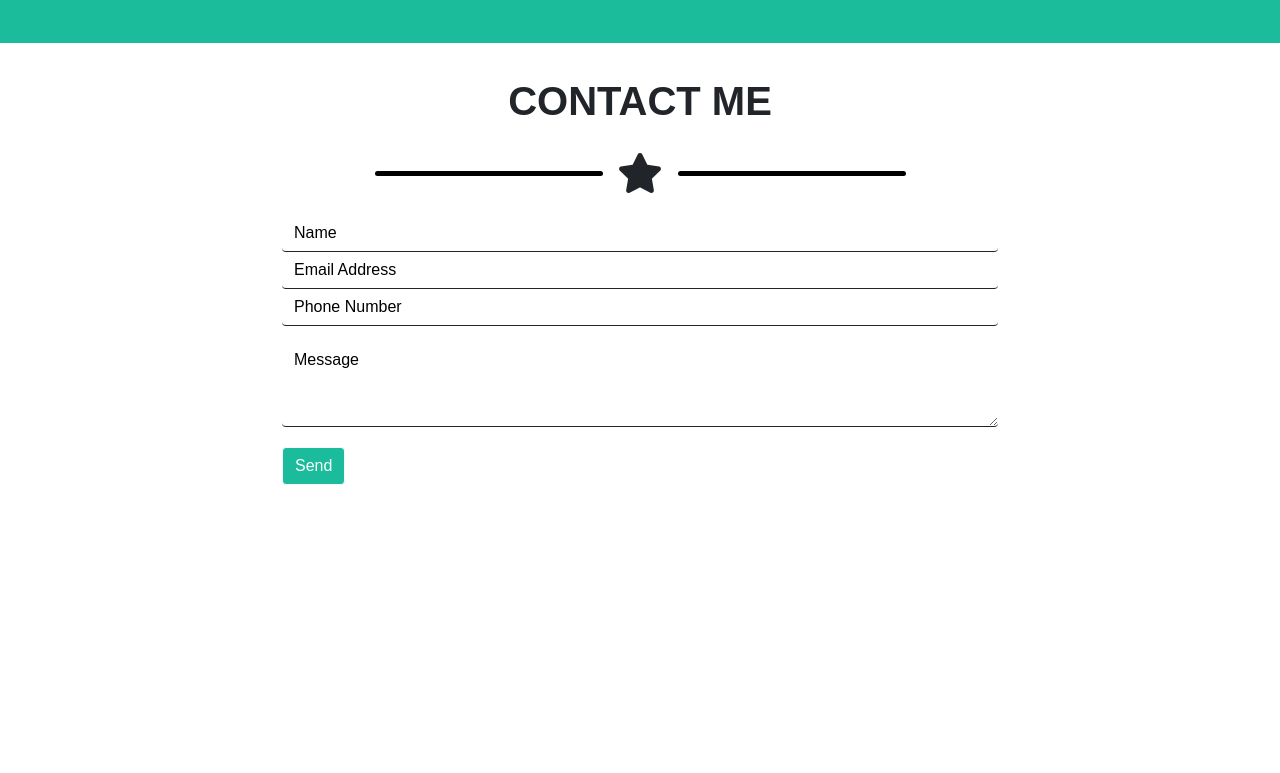
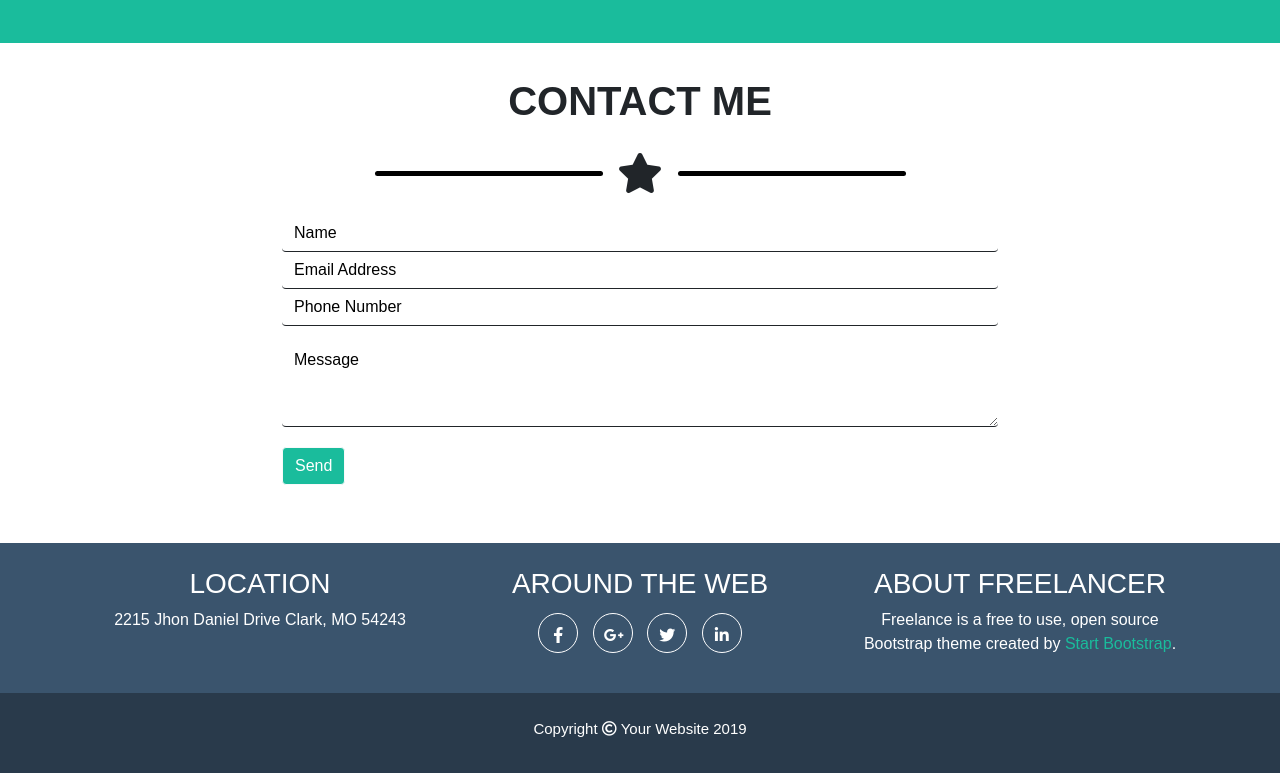
Before and after one commit to Lorbac/html-css-bootstrap-freelancer, a plain HTML site: page index.html in a window 1280 px wide. Shown: the part 1961-2734 px from the top of the page. Before the commit the page ends 2504 px from the top, so only its background shows below. Drawn offline with nearby package versions, Linux system fonts and the light colour scheme.

Commit message:
Fine esercizio

```diff
--- a/css/style.css
+++ b/css/style.css
@@ -170,6 +170,38 @@ footer {
     width: 100%;
 }
 
+#top_footer {
+    height: 150px;
+    background-color: #3A546D;
+    color: white;
+}
+
+#top_footer a {
+    text-decoration: none;
+    color: #1ABC9C;
+}
+
+#top_footer .social span {
+    width: 40px;
+    height: 40px;
+    display: inline-block;
+    border: 1px solid white;
+    border-radius: 50%;
+    padding: 10px;
+    margin: 5px;
+}
+
+#bot_footer {
+    width: 100%;
+    height: 80px;
+    background-color: #293a4b;
+    color: white;
+}
+
+#bot_footer span {
+    font-size: 15px;
+}
+
 /* Fine footer  */
 
 /* Media queries */
@@ -195,13 +227,31 @@ footer {
         font-size: 30px;
     }
 
+    .ms_padding200 {
+        padding: 0 20px;
+    }
+
+    #top_footer .social span {
+        margin: 0;
+    }
+
+    #top_footer {
+        height: 400px;
+    }
+}
+
+@media screen and (max-width: 768px) {
+
     #about {
         height: 600px;
     }
 
-    .ms_padding200 {
-        padding: 0 20px;
+    #top_footer h3 {
+        font-size: 20px;
+    }
+
+    #top_footer span {
+        font-size: 15px;
     }
 }
-
 /* Fine media queries */
--- a/index.html
+++ b/index.html
@@ -186,13 +186,45 @@
 
     <!-- Inizio footer -->
     <footer>
-        <div class="container-fluid">
+        <section id="top_footer">
             <div class="container">
                 <div class="row">
-
+                    <div class="col-12 col-sm-4 text-center p-4">
+                        <h3>LOCATION</h3>
+                        <span>2215 Jhon Daniel Drive Clark, MO 54243</span>
+                    </div>
+                    <div class="col-12 col-sm-4 text-center p-4 social">
+                        <h3>AROUND THE WEB</h3>
+                        <span>
+                            <i class="fab fa-facebook-f"></i>
+                        </span>
+                        <span>
+                            <i class="fab fa-google-plus-g"></i>
+                        </span>
+                        <span>
+                            <i class="fab fa-twitter"></i>
+                        </span>
+                        <span>
+                            <i class="fab fa-linkedin-in"></i>
+                        </span>
+                    </div>
+                    <div class="col-12 col-sm-4 text-center p-4">
+                        <h3>ABOUT FREELANCER</h3>
+                        <span>Freelance is a free to use, open source Bootstrap theme created by <a href="#">Start Bootstrap</a>.</span>
+                    </div>
                 </div>
             </div>
-        </div>
+        </section>
+
+        <section id="bot_footer">
+            <div class="container">
+                <div class="row">
+                    <div class="col-12 text-center p-4">
+                        <span>Copyright <i class="far fa-copyright"></i> Your Website 2019</span>
+                    </div>
+                </div>
+            </div>
+        </section>
     </footer>
     <!-- Fine footer   -->
     <!----------------------------------------------------------------------------->
```
